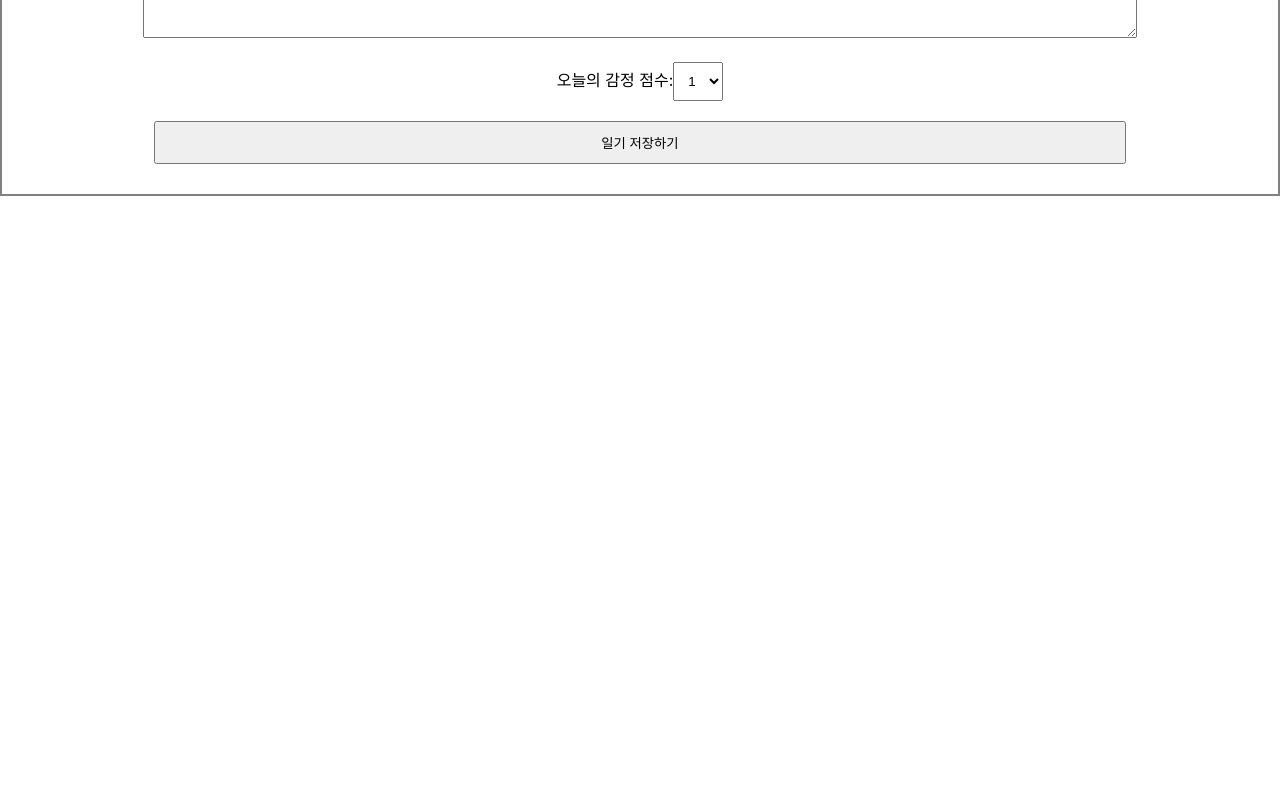
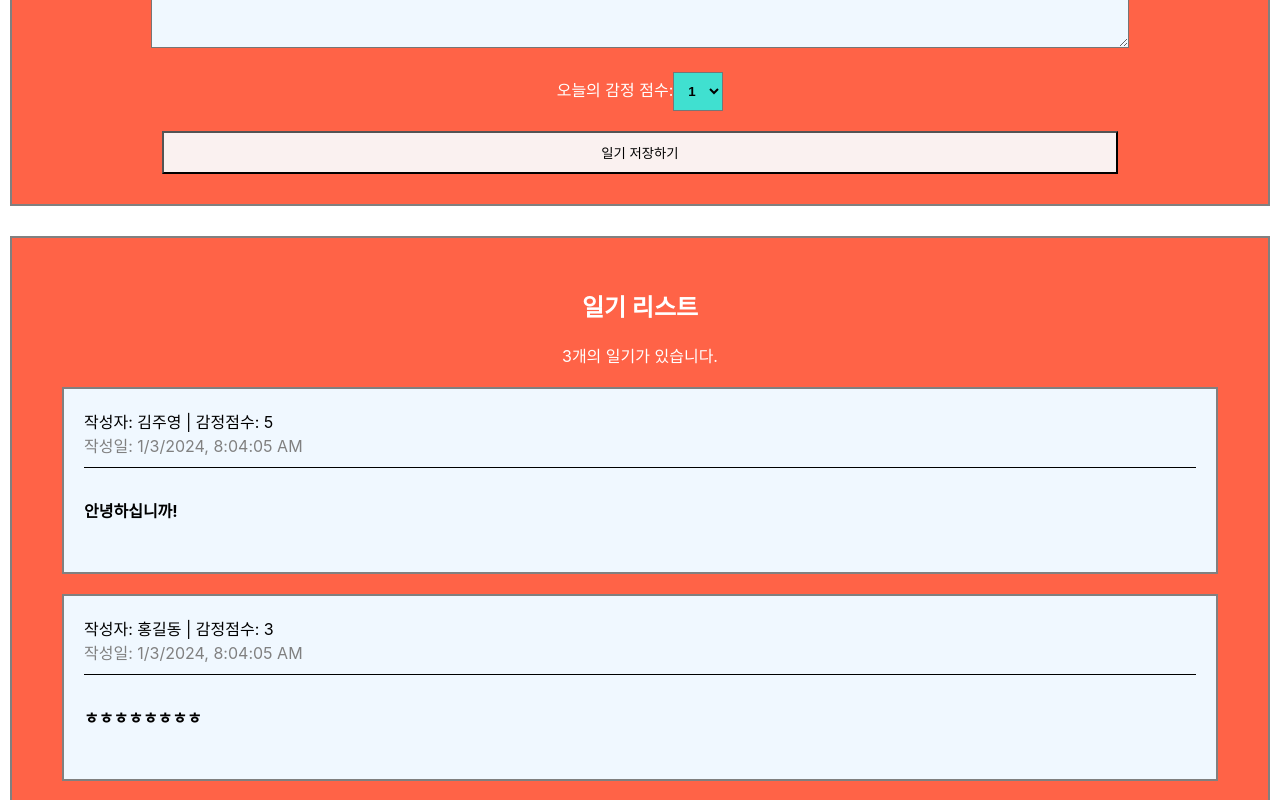
Before and after one commit to Vacayy/React-study, a React (Create React App) app in the folder simple_diary/: page / in a window 1280 px wide. Shown: the part 300-1100 px from the top of the page. Before the commit the page ends 800 px from the top, so only its background shows below. Built offline with nearby package versions, Linux system fonts and the light colour scheme; the HTML template or start-up script is replaced by a standard one.

Commit message:
Feat: 리스트 렌더링 [simple_diary]

```diff
--- a/simple_diary/src/App.css
+++ b/simple_diary/src/App.css
@@ -1,11 +1,15 @@
 .DiaryEditor {
+  background-color: tomato;
+  color: white;
+
   border: 2px solid gray;
   text-align: center;
   padding: 30px;
-
+  margin: 10px;
 }
 
 .DiaryEditor input, textarea {
+    background-color: aliceblue;
     margin-bottom: 20px;
     width: 80%;
     padding: 10px;
@@ -17,13 +21,54 @@
 }
 
 .DiaryEditor select{
+  background-color: turquoise;
+  font-weight: bold;
+
   width: 50px;
   padding: 10px;
   margin-bottom: 20px;
 }
 
 .DiaryEditor button {
+  background-color: rgb(250, 241, 240);
+
   width: 80%;
   padding: 10px;
   cursor: pointer;
 }
+
+.DiaryList {
+  background-color: tomato;
+  color: white;
+
+  border: 2px solid gray;
+  text-align: center;
+  padding: 30px;
+  margin: 10px;
+  margin-top: 30px;
+}
+
+.DiaryItem {
+  background-color: aliceblue;
+  color: black;
+  border: 2px solid gray;
+  text-align: left;
+  margin: 20px;
+  padding: 20px;
+}
+
+.DiaryList .info{
+  border-bottom: 1px solid black;
+  padding-bottom: 10px;
+  margin-bottom: 10px;
+}
+
+.DiaryList .date{
+  color: gray;
+}
+
+.DiaryList .content{
+  font-weight: bold;
+  margin-bottom: 30px;
+  margin-top: 30px;
+}
--- a/simple_diary/src/App.js
+++ b/simple_diary/src/App.js
@@ -1,10 +1,36 @@
 import './App.css';
 import DiaryEditor from './DiaryEditor';
+import DiaryList from './DiaryList';
+
+const dummyList = [
+  {
+    id: 1,
+    author: "김주영",
+    content: "안녕하십니까!",
+    emotion: 5,
+    created_date: new Date().getTime() // 시간 객체 생성 (인자 없으면 현재 시간 기준)
+  },
+  {
+    id: 2,
+    author: "홍길동",
+    content: "ㅎㅎㅎㅎㅎㅎㅎㅎ",
+    emotion: 3,
+    created_date: new Date().getTime()
+  },
+  {
+    id: 3,
+    author: "가나다",
+    content: "ㅁㅁㅁㅁㅁㅁㅁㅁㅁㅁㅁ",
+    emotion: 1,
+    created_date: new Date().getTime()
+  },
+]
 
 function App() {
   return (
     <div className="App">
       <DiaryEditor />
+      <DiaryList diaryList={dummyList}/>
     </div>
   );
 }
--- /dev/null
+++ b/simple_diary/src/DiaryItem.js
@@ -0,0 +1,21 @@
+const DiaryItem = (elem) => {
+
+    return (
+        <div className="DiaryItem">
+            <div className="info">
+                <span>
+                    작성자: {elem.author} | 감정점수: {elem.emotion}
+                </span>
+                <br />
+                <span className="date">
+                    작성일: {new Date(elem.created_date).toLocaleString()}
+                </span>
+            </div>
+            <div className="content">
+                {elem.content}
+            </div>
+        </div>
+    )
+}
+
+export default DiaryItem;
--- /dev/null
+++ b/simple_diary/src/DiaryList.js
@@ -0,0 +1,23 @@
+import DiaryItem from "./DiaryItem";
+
+const DiaryList = ({ diaryList }) => {
+    return (
+        <div className="DiaryList">
+            <h2> 일기 리스트 </h2>
+            {diaryList.length}개의 일기가 있습니다.
+            <div>
+                {diaryList.map((elem) => (
+                    <DiaryItem key={elem.id} {...elem}/>
+                ))}
+            </div>
+        </div>
+    )
+}
+
+// Props를 제대로 전달받지 못했을 때의 기본값
+DiaryList.defaultProps = {
+    diaryList: []
+}
+
+
+export default DiaryList;
```
